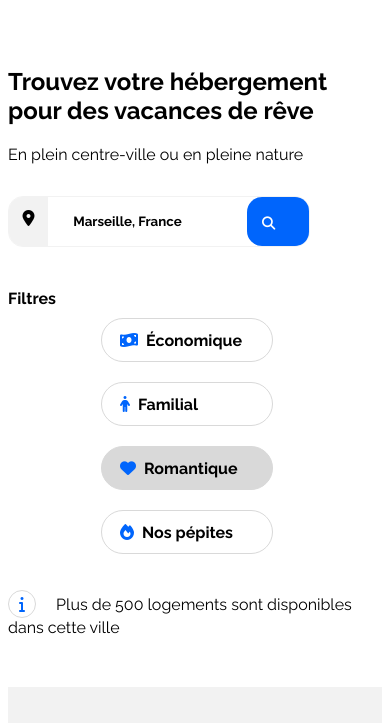
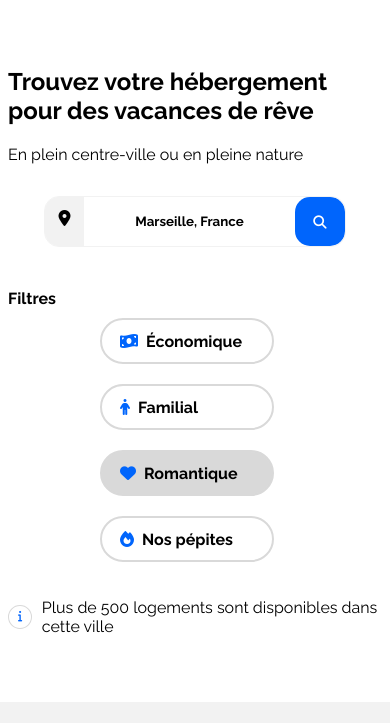
Before and after one commit to Rod97139/booki, a plain HTML site: page index.html in a window 390 px wide. Shown: the part 121-844 px from the top of the page. Drawn offline with Linux system fonts and the light colour scheme.

Commit message:
button + info

```diff
--- a/css/style.css
+++ b/css/style.css
@@ -1,10 +1,11 @@
 /****** General ***********/
+
 * {
     font-family: 'Raleway', sans-serif;
 }
 
 body {
-    margin-top: 0;
+    margin: 0;
     display: flex;
     justify-content: center;
 }
@@ -202,7 +203,7 @@ header {
 }
 
 input[type="checkbox"] + label {
-    border: var(--main-grey-color) solid 1px;
+    border: var(--main-grey-color) solid 2px;
     border-radius: 25px;
     padding: 5px 10px;
     margin: 0 1rem 0 0;
@@ -219,10 +220,26 @@ input[type="checkbox"]:hover + label {
     margin: 0.5rem 0.5rem;
 }
 
+.info-container {
+    display: flex;
+}
+
+.info {
+    border: var(--main-grey-color) solid 1px;
+    padding: 3px 9px 5px 9px;
+    position: relative;
+    font-size: 0.7rem;
+    margin: auto 0;
+    flex-shrink: 0;
+    border-radius: 50%;
+    margin-right: 0.6rem;
+}
+
 /****** location ***********/
 #location {
     display: flex;
     flex-direction: row;
+    justify-content: space-between;
     border: var(--main-bg-color) solid 1px;
     border-radius: 15px;
     width: 100%;
@@ -238,31 +255,35 @@ input[type="checkbox"]:hover + label {
     font-weight: bold;
     text-align: center;
 }
-button {
+#location button {
+    display: flex;
+    justify-content: center;
     border: 0;
     background: var(--main-color);
     color: white;
-    padding: 4% 7% 4% 0%;
     font-weight: bold;
-    float: right;
+}
 
-}
 #btn1{
     border: 0;
     background: var(--main-color);
     color: white;
-    padding: 4.5% 7% 4.5% 3%;
-    margin-left: 10px;
+    margin: auto;
     float:right;
     font-weight: bold;
 }
 #btn2 {
     float:right;
     text-align: center;
-    position: absolute;
     color: white;
+    margin: auto;
     display: none;
-    /* margin-left: 20px; */
+    padding: 13px 30px;
+}
+
+.search-container {
+
+    margin: 0 8px;
 }
 
 form .fa-location-dot {
@@ -273,12 +294,7 @@ form .fa-location-dot {
 
 }
 
-.fa-info {
-    border: var(--main-grey-color) solid 1px;
-    border-radius: 50%;
-    padding: 5px 10px;
-    margin-right: 1rem;
-}
+
 
 /****** Activité ***********/
 
@@ -391,12 +407,8 @@ footer div {
 @media (max-width: 767.98px) {
 
     button {
-
         border-radius: 15px;
-        padding-bottom: 20px;
-        margin-left: 40px;
-        padding-left: 15px;
-        padding-right: 50px;
+        width: 50px;
     }
 
     header {
@@ -432,10 +444,20 @@ footer div {
 
     .hebergements-cards {
         flex-direction: column;
+        margin-right: 22px;
     }
 
     .hebergements-cards .card {
         width: 100%;
+    }
+
+    .hebergements-and-populaires {
+        flex-direction: column-reverse;
+        justify-content: space-between;
+    }
+
+    .hebergements {
+        margin: 0 8px;
     }
 
     .hebergements-and-populaires .hebergements {
@@ -484,11 +506,6 @@ footer div {
         width: 150px;
     }
 
-    .hebergements-and-populaires {
-        flex-direction: column-reverse;
-        justify-content: space-between;
-    }
-
     .populaires {
         padding: 0;
     }
@@ -503,4 +520,11 @@ footer div {
         width: 100%;
     }
 
+    .main-container {
+        padding: 0;
+    }
+
+    #location {
+        margin: 2rem auto;
+    }
 }
--- a/index.html
+++ b/index.html
@@ -24,7 +24,7 @@
             </nav>
         </header>
         <main>
-            <section class="search-forms">
+            <section class="search-container">
                 <h1>Trouvez votre hébergement pour des vacances de rêve </h1>
                 <p>En plein centre-ville ou en pleine nature</p>
                 <form id="location" method="post">
@@ -48,9 +48,12 @@
                     <label for="pepit"> <i class="fa-solid fa-fire"></i>Nos pépites</label>
                     </div>
                 </form>
-
-                <p><i class="fa-solid fa-info"></i> Plus de 500 logements sont disponibles dans cette ville</p>
-
+                <div class="info-container">
+                    <div class="info">
+                        <i class="fa-solid fa-info"></i>
+                    </div>
+                    <p> Plus de 500 logements sont disponibles dans cette ville</p>
+                </div>
             </section>
             <div class="hebergements-and-populaires">
                 <section id="mon_ancre" class="hebergements">
```
